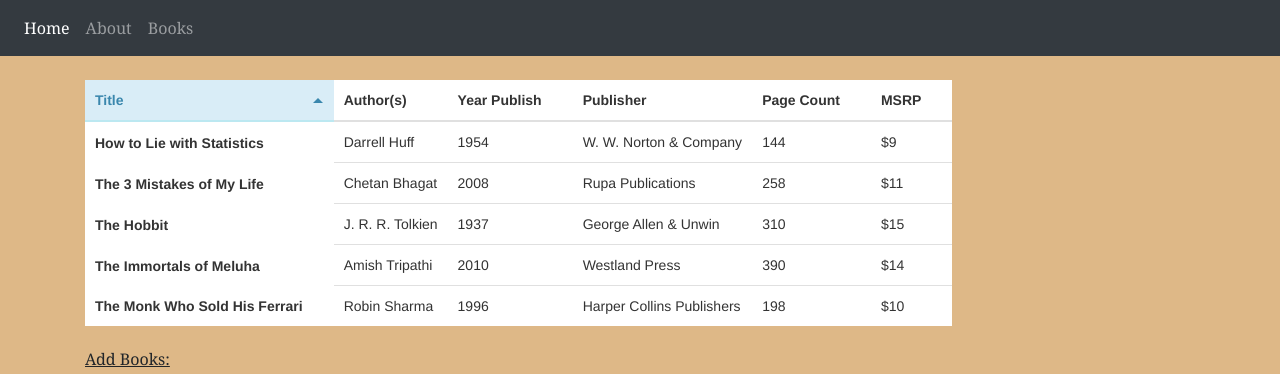
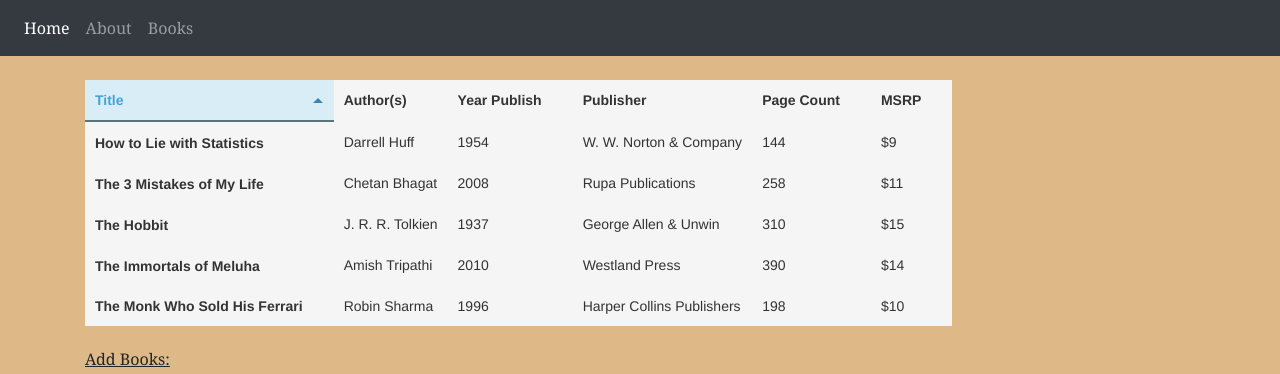
Before and after one commit to rohanbollareddi/2-simple-docker-js-rohanbollareddi, a plain HTML site: page app/public/books.html in a window 1280 px wide. Both pictures are taken after a click on the element "Title". Shown: the top 374 px of the page. Drawn offline with nearby package versions, Linux system fonts and the light colour scheme; files whose address does not match are found by name.

Commit message:
css changes

```diff
--- a/app/public/css/sortable-theme-bootstrap.css
+++ b/app/public/css/sortable-theme-bootstrap.css
@@ -60,21 +60,21 @@ table[data-sortable].sortable-theme-bootstrap {
   font-size: 14px;
   line-height: 20px;
   color: #333333;
-  background: white;
+  background: whitesmoke;
 }
 /* line 12, ../sass/sortable-theme-bootstrap.sass */
 table[data-sortable].sortable-theme-bootstrap thead th {
-  border-bottom: 2px solid #e0e0e0;
+  border-bottom: 2px solid whitesmoke;
 }
 /* line 15, ../sass/sortable-theme-bootstrap.sass */
 table[data-sortable].sortable-theme-bootstrap tbody td {
-  border-top: 1px solid #e0e0e0;
+  border-top: 1px solid whitesmoke;
 }
 /* line 18, ../sass/sortable-theme-bootstrap.sass */
 table[data-sortable].sortable-theme-bootstrap th[data-sorted="true"] {
-  color: #3a87ad;
+  color: #3ca5da;
   background: #d9edf7;
-  border-bottom-color: #bce8f1;
+  border-bottom-color: #58757a;
 }
 /* line 23, ../sass/sortable-theme-bootstrap.sass */
 table[data-sortable].sortable-theme-bootstrap th[data-sorted="true"][data-sorted-direction="descending"]:after {
@@ -86,5 +86,5 @@ table[data-sortable].sortable-theme-bootstrap th[data-sorted="true"][data-sorted
 }
 /* line 31, ../sass/sortable-theme-bootstrap.sass */
 table[data-sortable].sortable-theme-bootstrap.sortable-theme-bootstrap-striped tbody > tr:nth-child(odd) > td {
-  background-color: #f9f9f9;
+  background-color: whitesmoke;
 }
```
